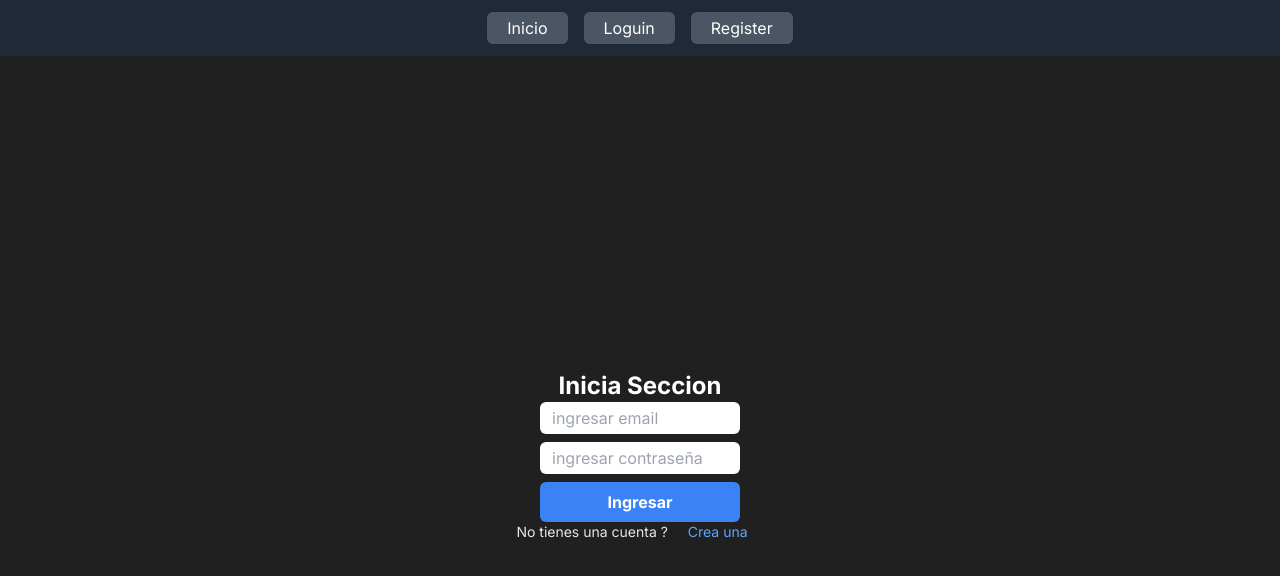
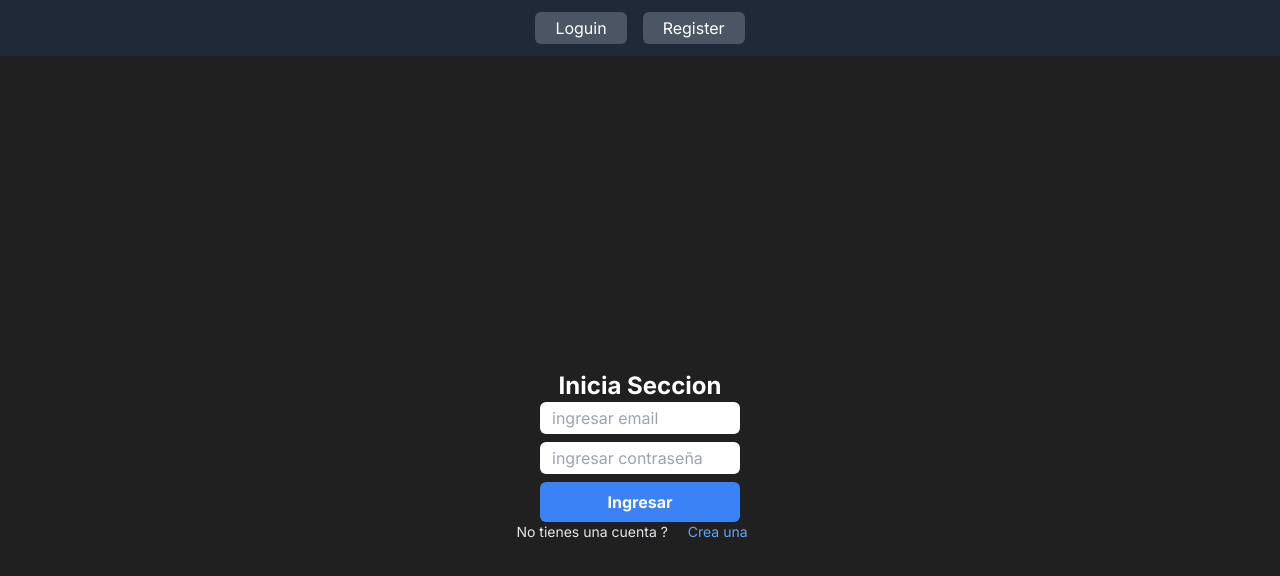
Before and after one commit to Nicoogf/practica-mern, a Next.js app in the folder client/: page /loguin in a window 1280 px wide. Shown: the top 576 px of the page. Built offline with nearby package versions, Linux system fonts and the light colour scheme.

Commit message:
Problema del nav solucionado

```diff
--- a/client/app/components/Navbar.jsx
+++ b/client/app/components/Navbar.jsx
@@ -1,21 +1,43 @@
+"use client"
+
 import Link from 'next/link'
 import React from 'react'
+import { useAuth } from '../context/authContext';
+
 
 const Navbar = () => {
+    const { isAuthenticated } = useAuth();
     return (
         <nav className='px-3 py-3 bg-gray-800 flex flex-row items-center justify-center'>
             <ul className='flex flex-row gap-x-4 items-center justify-center'>
+         { isAuthenticated ? (
+             <>
              <li className='bg-gray-600 rounded-md px-5 py-1'>
-            <Link href="/"> Inicio </Link>
+                Bienvenido Usuario
              </li>
+             <li className='bg-gray-600 rounded-md px-5 py-1'>
+                 <Link href="/taskform"> Añadir tarea  </Link>
+             </li>
+             <li className='bg-gray-600 rounded-md px-5 py-1'>
+                 <Link href="/"> Cerrar session  </Link>
+             </li>
+         </>
+         ) :
+         (
+         <>
             <li className='bg-gray-600 rounded-md px-5 py-1'>
                 <Link href="/loguin"> Loguin </Link>
             </li>
             <li className='bg-gray-600 rounded-md px-5 py-1'>
                 <Link href="/register"> Register </Link>
             </li>
-    </ul>
-   </nav>
+        </>)}
+
+
+
+
+            </ul >
+        </nav >
     )
 }
 
--- a/client/app/context/authContext.jsx
+++ b/client/app/context/authContext.jsx
@@ -46,6 +46,12 @@ export const AuthProvider = ({ children }) => {
         }
     }
 
+    const logout = () => {
+        Cookies.remove("token")
+        setIsAuthenticated(false)
+        setUser(null)
+    }
+
     useEffect(() => {
         if (errors.length > 0) {
             const timer = setTimeout(() => {
@@ -90,6 +96,7 @@ export const AuthProvider = ({ children }) => {
             signup,
             signin,
             user,
+            logout,
             loading,
             isAuthenticated,
             errors
--- a/client/app/layout.js
+++ b/client/app/layout.js
@@ -3,6 +3,7 @@ import "./globals.css";
 import { AuthProvider } from "./context/authContext";
 import { TaskProvider } from "./context/taskContext";
 import Navbar from "./components/Navbar";
+import Link from "next/link";
 
 const inter = Inter({ subsets: ["latin"] });
 
@@ -16,8 +17,8 @@ export default function RootLayout({ children }) {
     <html lang="en">
       <body className={inter.className}>
         <AuthProvider>
+          <Navbar />
           <TaskProvider>
-            <Navbar />
             {children}
           </TaskProvider>
         </AuthProvider>
--- a/client/app/loguin/page.jsx
+++ b/client/app/loguin/page.jsx
@@ -1,4 +1,5 @@
 "use client";
+
 import React, { useEffect } from 'react'
 import { useForm } from 'react-hook-form'
 import { useAuth } from '../context/authContext';
```
Also changed, not shown: client/app/api/auth.js (line endings or trailing spaces). Lines whose indentation alone changed are shown as unchanged.
